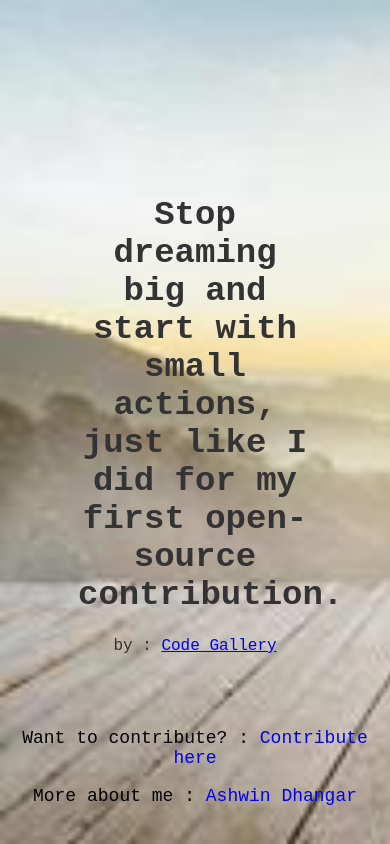
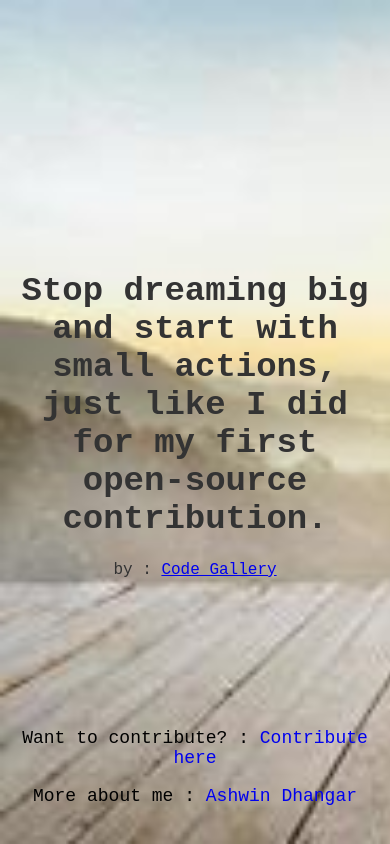
Before and after one commit to MrAshwin2142/OpenQuotes, a plain HTML site: page index.html in a window 390 px wide. Drawn offline with Linux system fonts and the light colour scheme.

Commit message:
add mediaquery to control width of container element for different screens

```diff
--- a/style.css
+++ b/style.css
@@ -37,3 +37,13 @@ h1 {
 .contribute-section a:hover {
   text-decoration: underline;
 }
+@media screen and (max-width: 480px) {
+  .container{
+    max-width: 98%;
+  }
+}
+@media screen and (max-width: 720px) {
+  .container{
+    max-width: 90%;
+  }
+}
```
